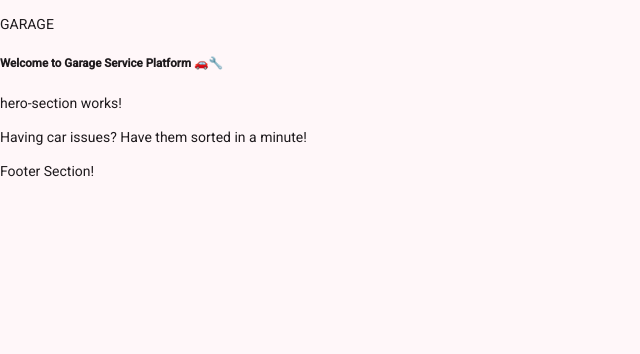
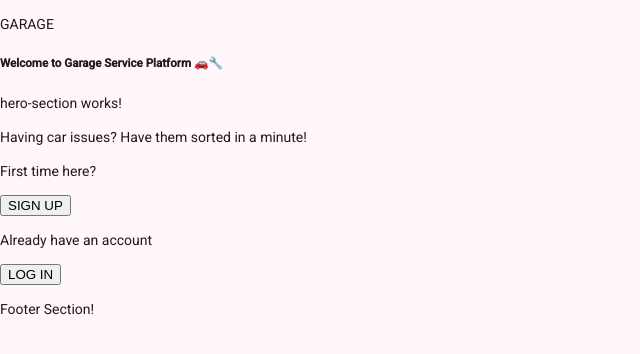
Before and after one commit to JoylineChepngeno/PROJECT-GARAGE, an Angular app in the folder garage-frontend/: page / in a window 1280 px wide. Shown: the top 354 px of the page, without its empty margins (0-640 px from the left). Built offline with nearby package versions, Linux system fonts and the light colour scheme.

Commit message:
feat: Initial structure of guide component

```diff
--- a/garage-frontend/src/app/landing/guide/guide.html
+++ b/garage-frontend/src/app/landing/guide/guide.html
@@ -1 +1,5 @@
 <p>Having car issues? Have them sorted in a minute!</p>
+<p>First time here?</p>
+<button (click)="goToRegister()">SIGN UP</button>
+<p>Already have an account</p>
+<button (click)="goToLogIn()">LOG IN</button>
```
